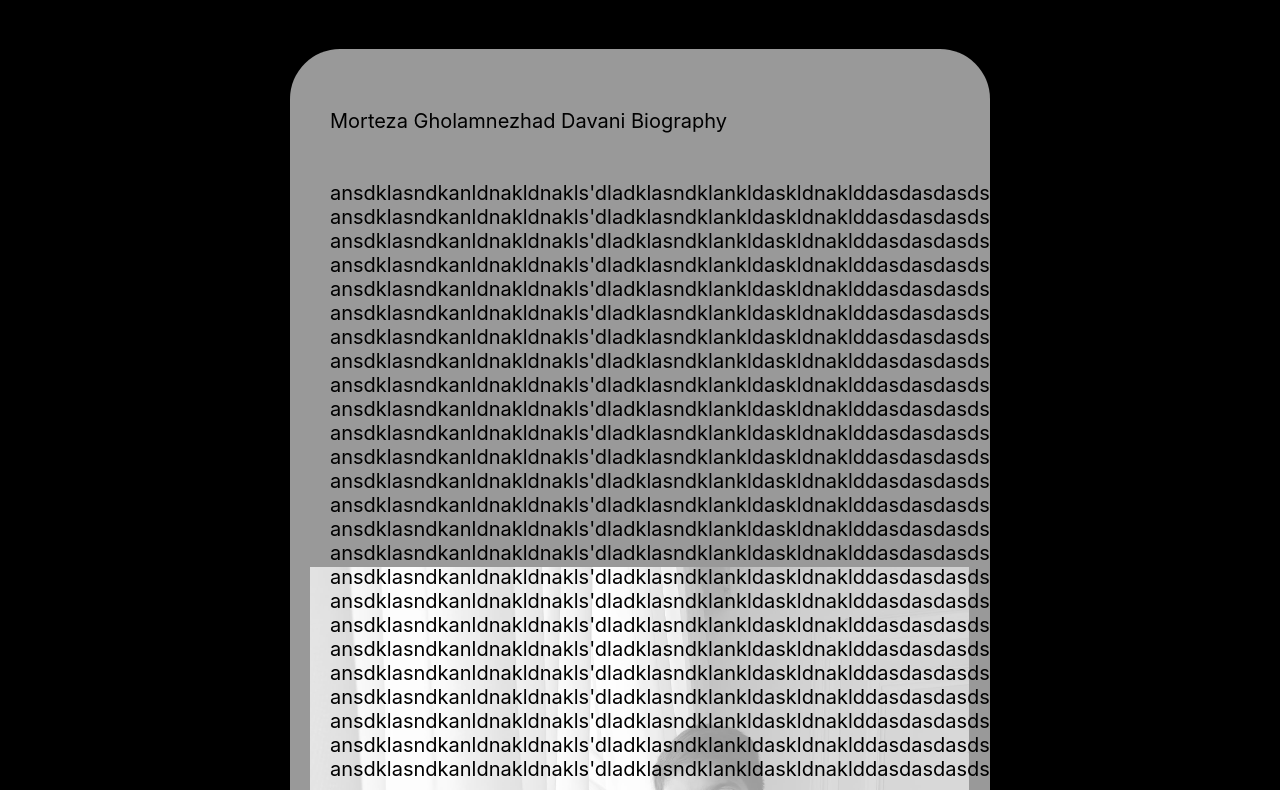
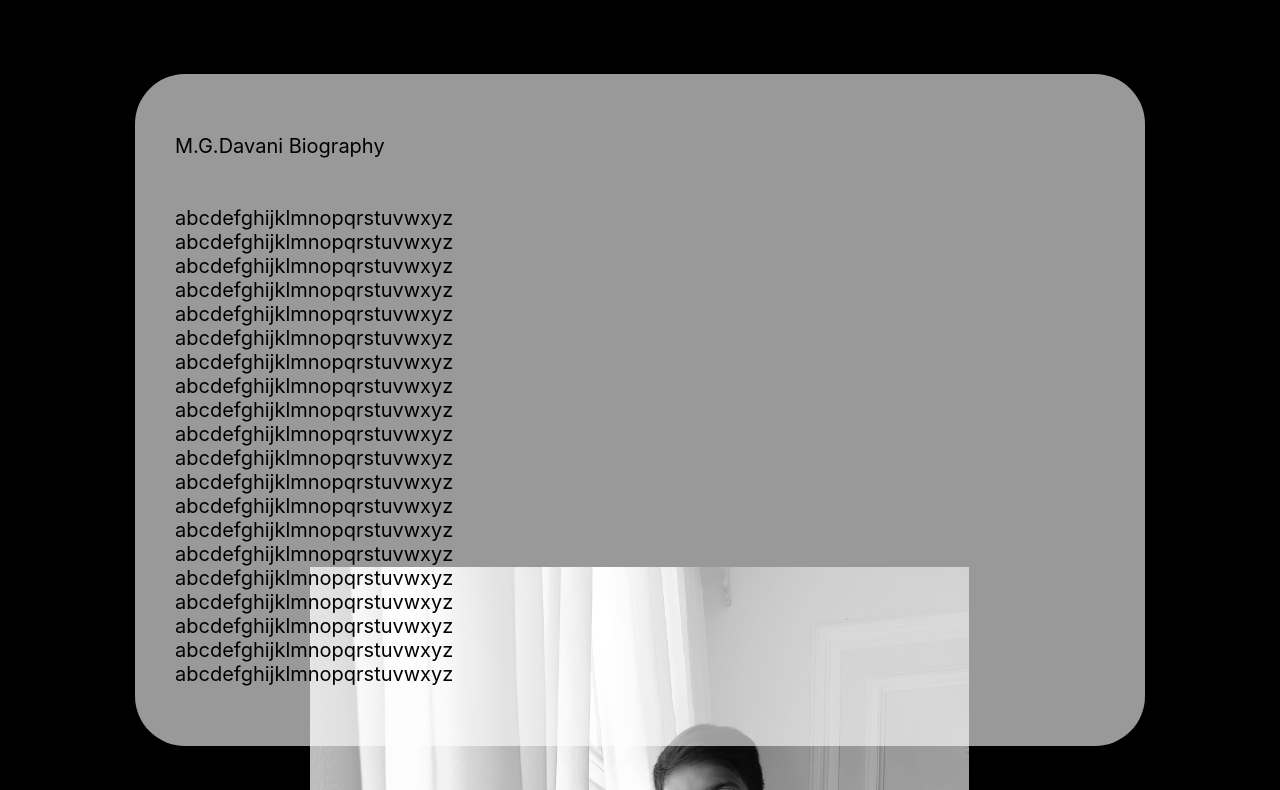
Before and after one commit to Rahim-Dashti/MGDavani, a plain HTML site: page pages/about.html in a window 1280 px wide. Shown: the part 96-886 px from the top of the page. Drawn offline with Linux system fonts and the light colour scheme.

Commit message:
updated html and css

```diff
--- a/pages/about.html
+++ b/pages/about.html
@@ -23,32 +23,27 @@
     <div class="main ">
         <div class="content-section">
             <div class="content">
-                <p>Morteza Gholamnezhad Davani Biography <br> <br> <br>
-                    ansdklasndkanldnakldnakls'dladklasndklankldaskldnaklddasdasdasdsad <br>
-                    ansdklasndkanldnakldnakls'dladklasndklankldaskldnaklddasdasdasdsad <br>
-                    ansdklasndkanldnakldnakls'dladklasndklankldaskldnaklddasdasdasdsad <br>
-                    ansdklasndkanldnakldnakls'dladklasndklankldaskldnaklddasdasdasdsad <br>
-                    ansdklasndkanldnakldnakls'dladklasndklankldaskldnaklddasdasdasdsad <br>
-                    ansdklasndkanldnakldnakls'dladklasndklankldaskldnaklddasdasdasdsad <br>
-                    ansdklasndkanldnakldnakls'dladklasndklankldaskldnaklddasdasdasdsad <br>
-                    ansdklasndkanldnakldnakls'dladklasndklankldaskldnaklddasdasdasdsad <br>
-                    ansdklasndkanldnakldnakls'dladklasndklankldaskldnaklddasdasdasdsad <br>
-                    ansdklasndkanldnakldnakls'dladklasndklankldaskldnaklddasdasdasdsad <br>
-                    ansdklasndkanldnakldnakls'dladklasndklankldaskldnaklddasdasdasdsad <br>
-                    ansdklasndkanldnakldnakls'dladklasndklankldaskldnaklddasdasdasdsad <br>
-                    ansdklasndkanldnakldnakls'dladklasndklankldaskldnaklddasdasdasdsad <br>
-                    ansdklasndkanldnakldnakls'dladklasndklankldaskldnaklddasdasdasdsad <br>
-                    ansdklasndkanldnakldnakls'dladklasndklankldaskldnaklddasdasdasdsad <br>
-                    ansdklasndkanldnakldnakls'dladklasndklankldaskldnaklddasdasdasdsad <br>
-                    ansdklasndkanldnakldnakls'dladklasndklankldaskldnaklddasdasdasdsad <br>
-                    ansdklasndkanldnakldnakls'dladklasndklankldaskldnaklddasdasdasdsad <br>
-                    ansdklasndkanldnakldnakls'dladklasndklankldaskldnaklddasdasdasdsad <br>
-                    ansdklasndkanldnakldnakls'dladklasndklankldaskldnaklddasdasdasdsad <br>
-                    ansdklasndkanldnakldnakls'dladklasndklankldaskldnaklddasdasdasdsad <br>
-                    ansdklasndkanldnakldnakls'dladklasndklankldaskldnaklddasdasdasdsad <br>
-                    ansdklasndkanldnakldnakls'dladklasndklankldaskldnaklddasdasdasdsad <br>
-                    ansdklasndkanldnakldnakls'dladklasndklankldaskldnaklddasdasdasdsad <br>
-                    ansdklasndkanldnakldnakls'dladklasndklankldaskldnaklddasdasdasdsad <br>
+                <p>M.G.Davani Biography<br> <br> <br>
+                    abcdefghijklmnopqrstuvwxyz<br>
+                    abcdefghijklmnopqrstuvwxyz<br>
+                    abcdefghijklmnopqrstuvwxyz<br>
+                    abcdefghijklmnopqrstuvwxyz<br>
+                    abcdefghijklmnopqrstuvwxyz<br>
+                    abcdefghijklmnopqrstuvwxyz<br>
+                    abcdefghijklmnopqrstuvwxyz<br>
+                    abcdefghijklmnopqrstuvwxyz<br>
+                    abcdefghijklmnopqrstuvwxyz<br>
+                    abcdefghijklmnopqrstuvwxyz<br>
+                    abcdefghijklmnopqrstuvwxyz<br>
+                    abcdefghijklmnopqrstuvwxyz<br>
+                    abcdefghijklmnopqrstuvwxyz<br>
+                    abcdefghijklmnopqrstuvwxyz<br>
+                    abcdefghijklmnopqrstuvwxyz<br>
+                    abcdefghijklmnopqrstuvwxyz<br>
+                    abcdefghijklmnopqrstuvwxyz<br>
+                    abcdefghijklmnopqrstuvwxyz<br>
+                    abcdefghijklmnopqrstuvwxyz<br>
+                    abcdefghijklmnopqrstuvwxyz<br>
                 </p>
             </div>
     </div>
--- a/styles.css
+++ b/styles.css
@@ -76,11 +76,12 @@ li {
     grid-auto-rows: auto;
     gap: 5px;
     padding: 1rem;
+    margin-top: 25px;
 }
 
 .content {
     background-color: rgba(255, 255, 255, .6);
-    width: 50%;
+    width: 75%;
     margin: 0 auto 1rem auto;
     border-radius: 50px;
     padding: 2rem;
@@ -145,11 +146,20 @@ li {
 
 .contact-name , .contact-email {
     display: grid;
+    justify-content: center;
+    align-content: center;
     grid-auto-flow: column;
-    grid-template-columns: 1fr 7fr;
+    grid-template-columns: 1fr 9fr;
     margin-bottom: 20px;
 }
 
 .text-section {
     margin-bottom: 10px;
 }
+
+.contact-name > label , .contact-email > label {
+  display: grid;
+  justify-content: center;
+  align-content: center;
+  align-self: center;
+}
```
Also changed, not shown: pages/contact.html (+1 -1 lines).
